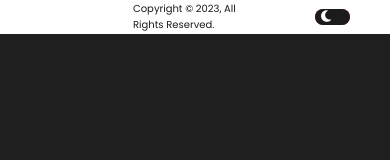
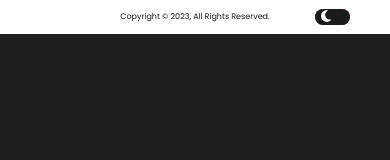
Before and after one commit to emirhankorhan/new-portfolio, a React (Create React App) app: page / in a window 390 px wide. Shown: the top 160 px of the page. Built offline with nearby package versions, Linux system fonts and the light colour scheme.

Commit message:
five-commit

```diff
--- a/src/darkmode.css
+++ b/src/darkmode.css
@@ -125,7 +125,7 @@
     -webkit-text-stroke: 1px transparent;
 }
 
-@media only screen and (max-width: 600px){
+@media only screen and (max-width: 600px) {
 
     .navigation__link {
         position: relative;
@@ -142,4 +142,38 @@
         user-select: none;
     }
 
+    .kısa-bos,
+    .kısa-button {
+        width: 20%;
+        height: 4vh;
+        display: flex;
+        align-items: center;
+        justify-content: flex-end;
+        margin-right: 40px;
+    }
+
+    .kısa-bilgi {
+        height: 4vh;
+        width: 100%;
+        background-color: #ffffff;
+        font-family: 'Poppins', sans-serif;
+        display: flex;
+        align-items: center;
+        justify-content: center;
+
+        font-size: 8px;
+        color: #1b1b1b;
+        transition: 1s;
+
+    }
+
+    .kısa-yazi {
+        width: 60%;
+        height: 4vh;
+        display: flex;
+        align-items: center;
+        justify-content: center;
+        user-select: none;
+    }
+
 }
```
